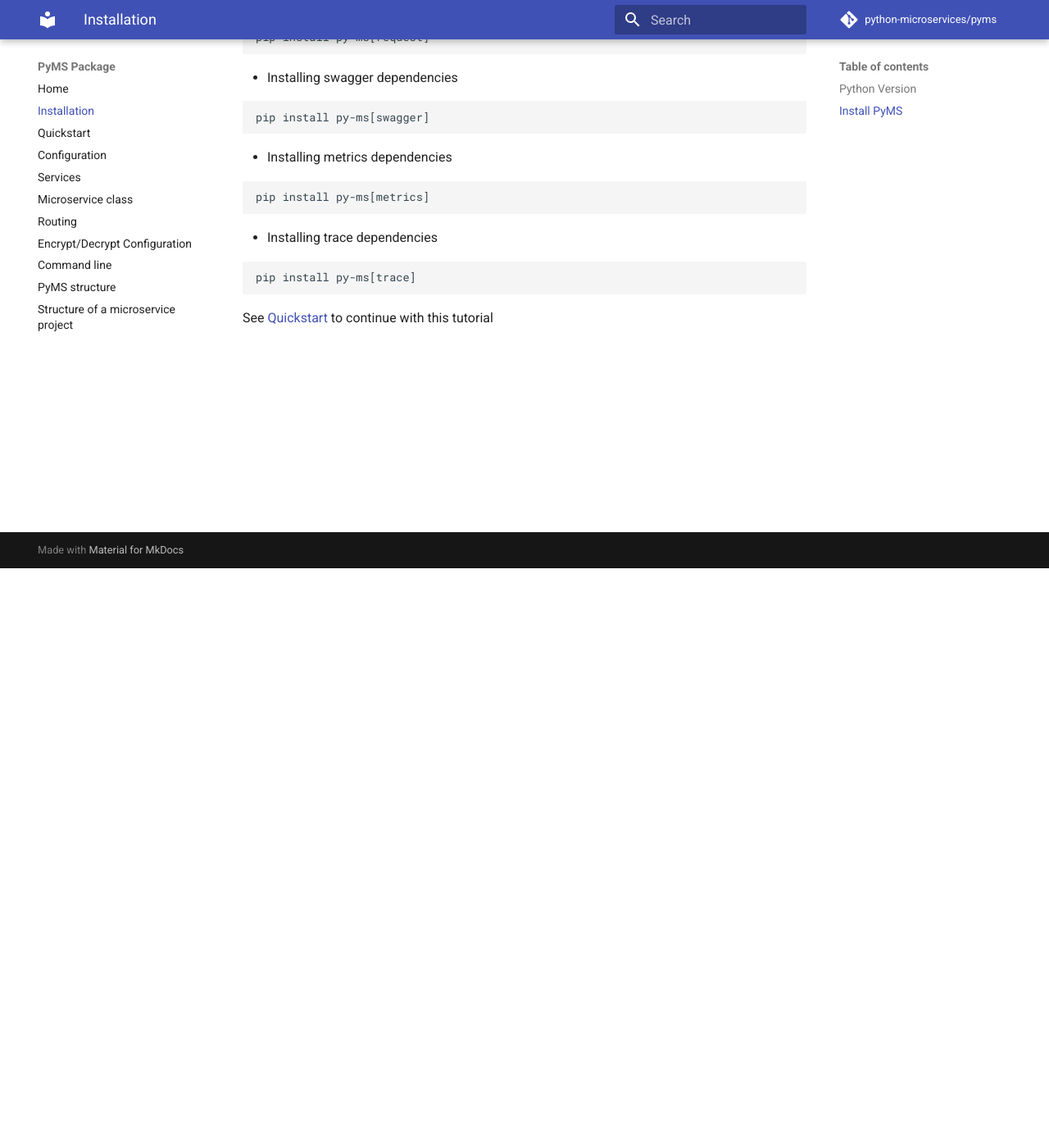
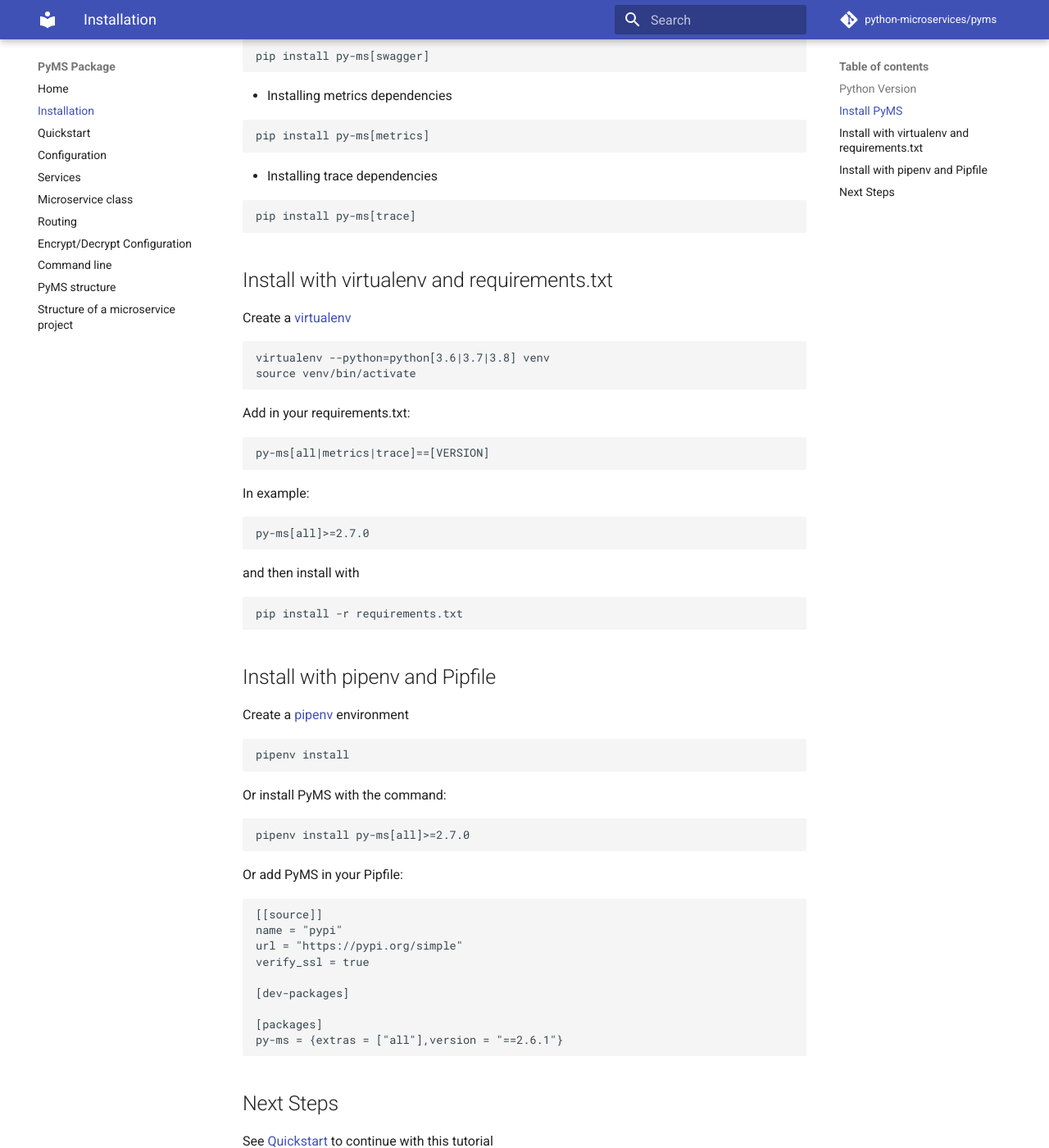
Before and after one commit to python-microservices/python-microservices.github.io, an MkDocs documentation site: the page built from docs/installation.md, in a window 1280 px wide and 1400 px high, scrolled down 707 px. Shown: the whole window at 82% size. Built offline with MkDocs 1.6.1 and Material for MkDocs 9.7.7, drawn with Linux system fonts in a browser that asks for light colours; comment, search, counter and statistics services are not loaded; some of the changed text lies outside the part shown.

Commit message:
docs: resolved PyMS issue #162
https://github.com/python-microservices/pyms/issues/162

````diff
--- a/docs/installation.md
+++ b/docs/installation.md
@@ -2,11 +2,6 @@
 
 ## Python Version
 We recommend using the latest version of Python 3. PyMS supports Python 3.6 and newer and PyPy.
-
-```
-virtualenv --python=python[3.6|3.7|3.8] venv
-source venv/bin/activate
-```
 
 ## Install PyMS
 
@@ -35,4 +30,61 @@
 pip install py-ms[trace]
 ```
 
+## Install with virtualenv and requirements.txt
+
+Create a [virtualenv](https://virtualenv.pypa.io/en/latest/)
+
+```
+virtualenv --python=python[3.6|3.7|3.8] venv
+source venv/bin/activate
+```
+
+Add in your requirements.txt:
+
+```
+py-ms[all|metrics|trace]==[VERSION]
+```
+
+In example:
+
+```
+py-ms[all]>=2.7.0
+```
+
+and then install with
+
+```
+pip install -r requirements.txt
+```
+
+## Install with pipenv and Pipfile
+
+Create a [pipenv](https://pipenv-es.readthedocs.io/) environment
+
+```
+pipenv install
+```
+
+Or install PyMS with the command:
+
+```
+pipenv install py-ms[all]>=2.7.0
+```
+
+Or add PyMS in your Pipfile:
+
+```toml
+[[source]]
+name = "pypi"
+url = "https://pypi.org/simple"
+verify_ssl = true
+
+[dev-packages]
+
+[packages]
+py-ms = {extras = ["all"],version = "==2.6.1"}
+```
+
+## Next Steps
+
 See [Quickstart](quickstart.md) to continue with this tutorial
````
Also changed, not shown: docs/structure_project.md (deleted, +0 -3 lines).
